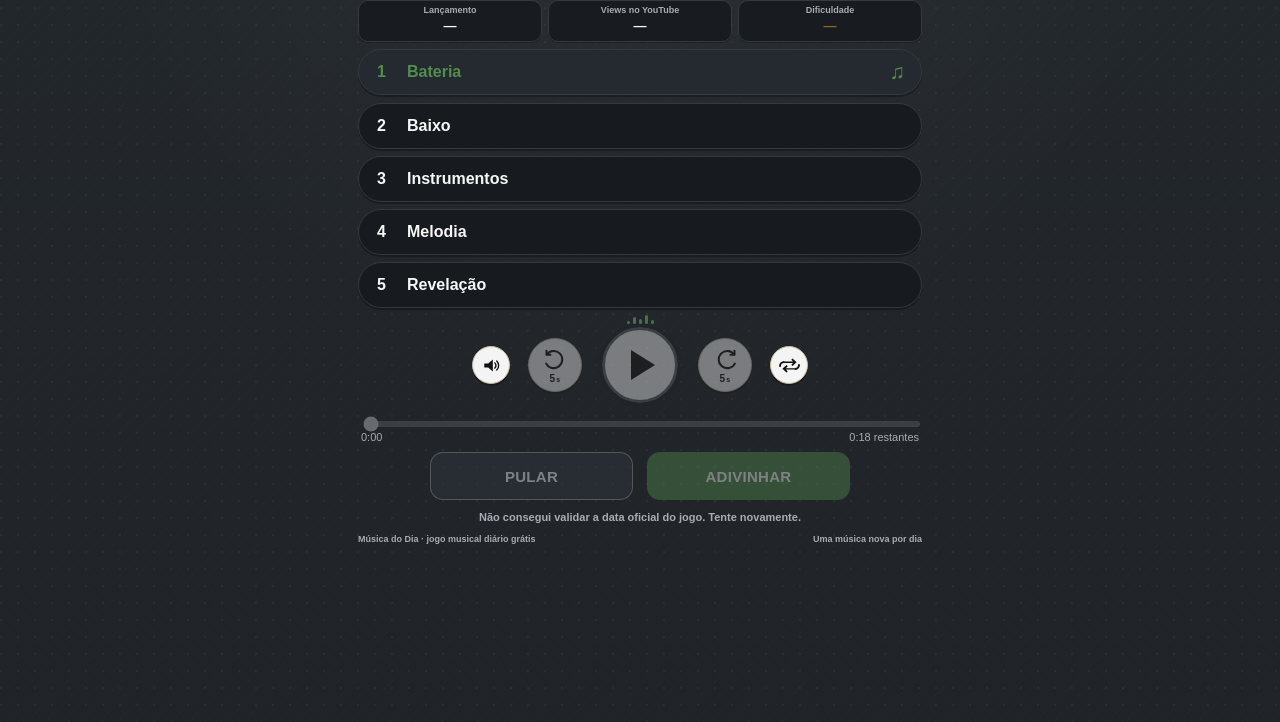
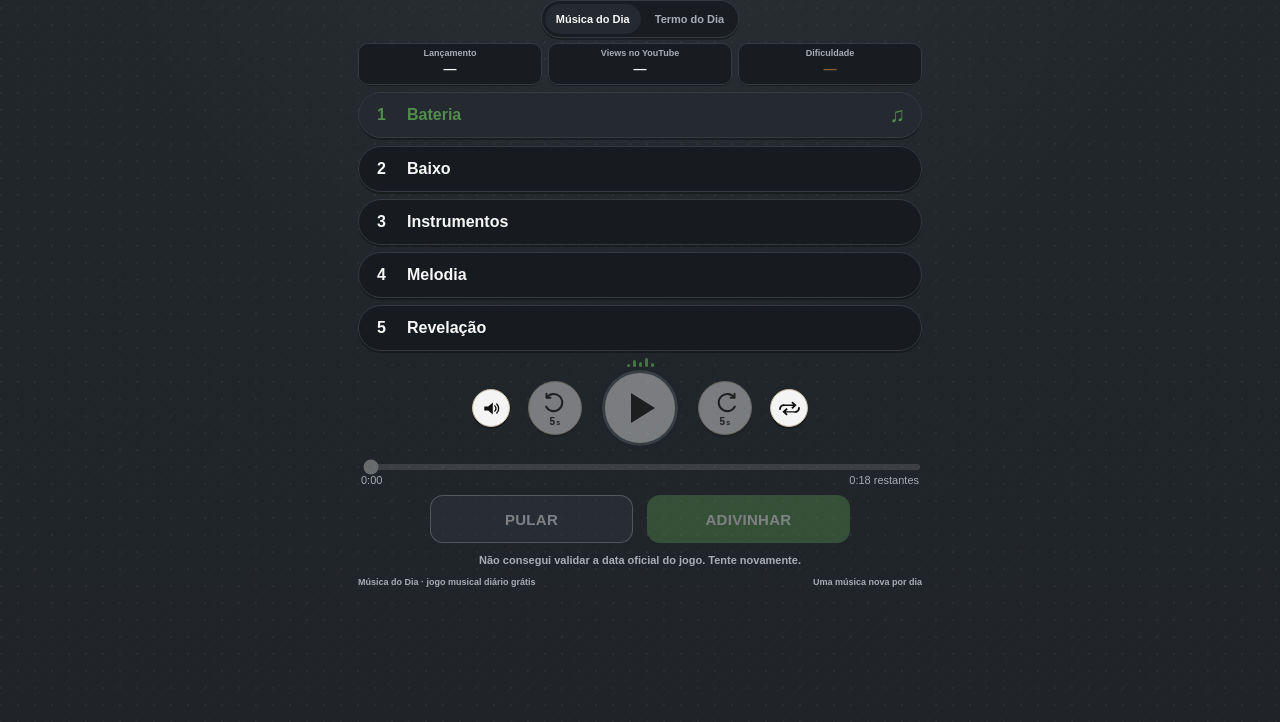
Before and after one commit to andy99br1/Dailysonh, a plain HTML site: page index.html in a window 1280 px wide. Shown: the part 78-800 px from the top of the page. Drawn offline with Linux system fonts and the light colour scheme.

Commit message:
Add game selector to homepage

```diff
--- a/index.html
+++ b/index.html
@@ -99,6 +99,11 @@
 
       <div class="day-chip" id="dayChip" aria-label="Número do desafio">#—</div>
     </header>
+
+    <nav class="game-switcher" aria-label="Escolher jogo">
+      <a class="game-switcher-link active" href="/" aria-current="page">Música do Dia</a>
+      <a class="game-switcher-link" href="/termo/">Termo do Dia</a>
+    </nav>
 
     <section class="game-card" id="gameCard" aria-live="polite">
 
```
